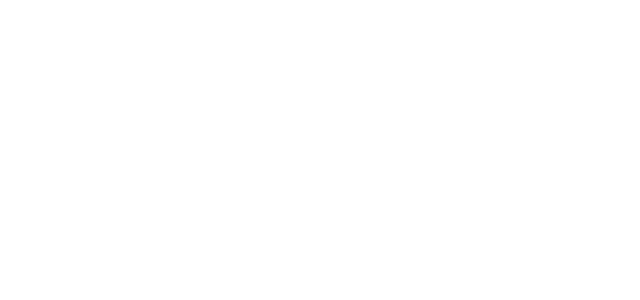
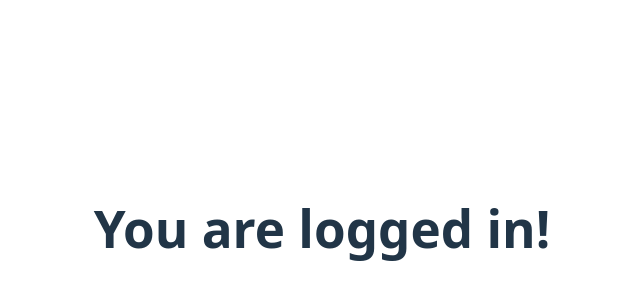
Before and after one commit to scarfinor/FZBO, a React (Vite) app in the folder FrontEnd/FZBO/: page /SignInSuccess in a window 1280 px wide. Before the commit this address had no page. Shown: the part 172-472 px from the top of the page, without its empty margins (318-958 px from the left). Built offline with nearby package versions, Linux system fonts and the light colour scheme.

Commit message:
SignInSuccess.jsx (a place to go when signed in)

```diff
--- a/FrontEnd/FZBO/src/App.jsx
+++ b/FrontEnd/FZBO/src/App.jsx
@@ -3,6 +3,7 @@
 import LandingPage from './components/LandingPage/LandingPage.jsx';
 import SignUp from './components/SignUpPage/SignUp.jsx';
 import SignIn from './components/SignInPage/SignIn.jsx';
+import SignInSuccess from "./components/SignInPage/SignInSuccess.jsx";
 
 function App() {
     return (
@@ -11,6 +12,7 @@
             <Route path="/" element={<LandingPage />} />
             <Route path="/SignUp" element={<SignUp />} />
             <Route path="/SignIn" element={<SignIn />} />
+            <Route path="/SignInSuccess" element={<SignInSuccess />} />
         </Routes>
     </Router>
     )
--- a/FrontEnd/FZBO/src/components/SignInPage/SignIn.jsx
+++ b/FrontEnd/FZBO/src/components/SignInPage/SignIn.jsx
@@ -43,7 +43,7 @@
                 if (response.status === 200) {
                     const { username, firstName, lastName } = response.data;
                     localStorage.setItem("user", JSON.stringify({ username, firstName, lastName }));
-                    navigate("/Home");
+                    navigate("/SignInSuccess");
                 }
             } catch (error) {
                 console.error("Login failed:", error.response?.data || error.message);
--- /dev/null
+++ b/FrontEnd/FZBO/src/components/SignInPage/SignInSuccess.jsx
@@ -0,0 +1,7 @@
+export default function SignInSuccess() {
+    return (
+        <div>
+        <h1>You are logged in!</h1>
+        </div>
+    );
+}
```
